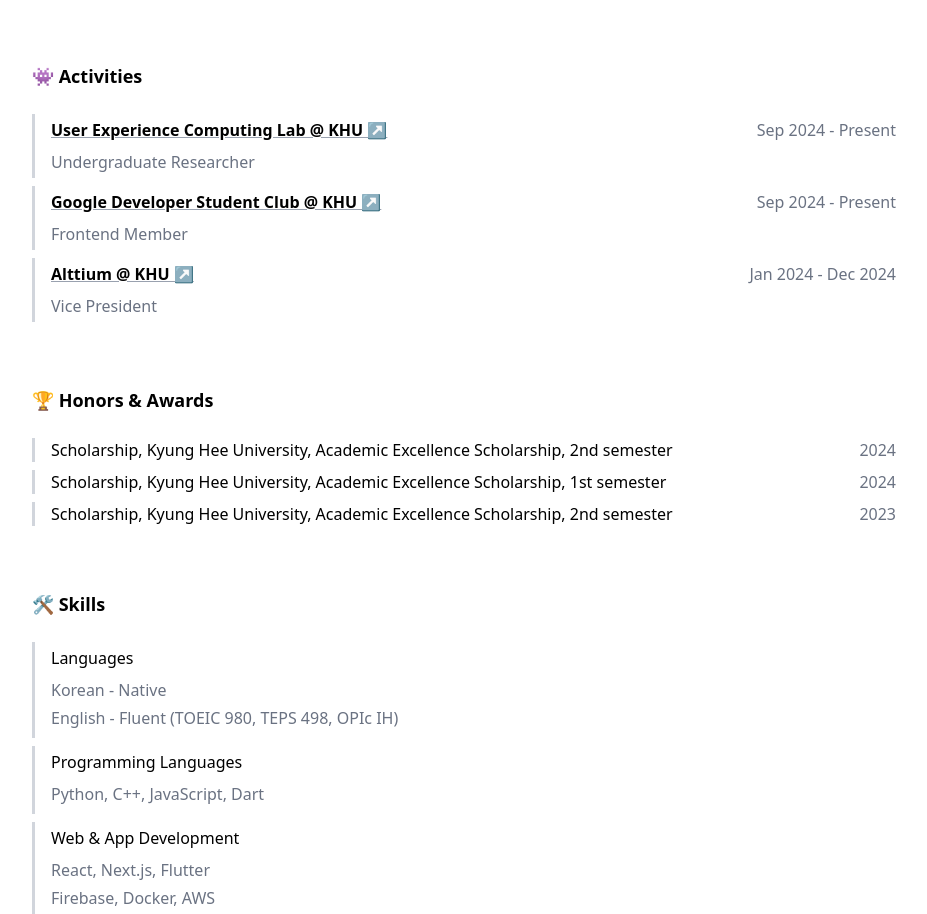
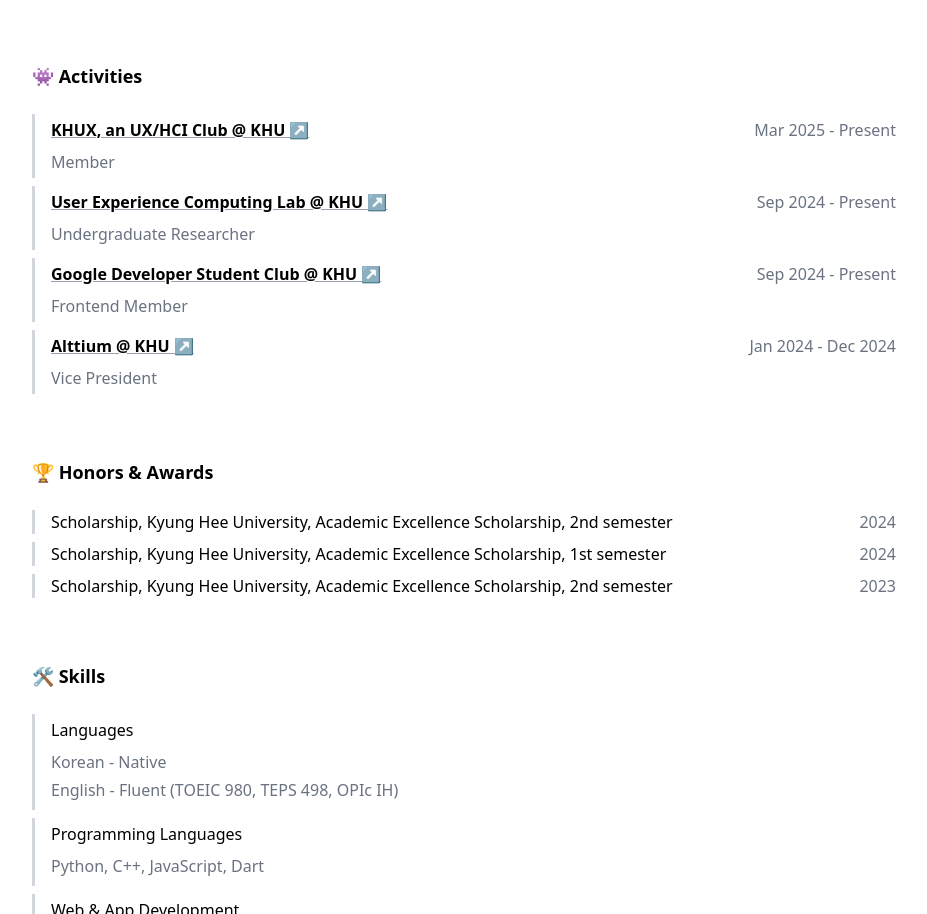
Before and after one commit to grden/grden.github.io, a React (Vite) app: page /#/about in a window 1280 px wide. Shown: the part 904-1818 px from the top of the page, without its empty margins (176-1103 px from the left). Built offline with nearby package versions, Linux system fonts and the light colour scheme.

Commit message:
doc: minor document updates

```diff
--- a/src/contents/projects/m5ers.mdx
+++ b/src/contents/projects/m5ers.mdx
@@ -63,8 +63,8 @@ The system is currently being integrated with live hardware.
 ## The Experience
 My internship was located in San Jose.
 It was my first time living in the US, and it was a great opportunity to gain this kind of experience.
-I tried to make the most of my time there. Even though we had no car,
-the other intern and I made full use of public transport and ride-sharing apps to explore the entire Bay Area.
+I tried to make the most of my time there. Even though we had no car(and no driver's license),
+the other intern and I made full use of public transport and Uber to explore the entire Bay Area.
 
 <div className="flex flex-row mx-auto">
 <img
--- a/src/features/About/components/activities.tsx
+++ b/src/features/About/components/activities.tsx
@@ -3,6 +3,15 @@ export default function Activities() {
         <div className="mb-16">
             <h2 className="text-lg font-semibold mb-6">👾 Activities</h2>
             <ul>
+                <li className="border-l-3 border-gray-300 pl-4 py-1 mb-2">
+                    <div className="flex flex-col md:flex-row justify-between mb-2">
+                        <a target="_blank" rel="noopener noreferrer" href="https://www.instagram.com/khux.khux/" className="font-semibold text-black underline decoration-gray-400 hover:decoration-inherit transition-colors duration-200">
+                            KHUX, an UX/HCI Club @ KHU ↗
+                        </a>
+                        <p className="text-gray-500">Mar 2025 - Present</p>
+                    </div>
+                    <p className="text-gray-500">Member </p>
+                </li>
                 <li className="border-l-3 border-gray-300 pl-4 py-1 mb-2">
                     <div className="flex flex-col md:flex-row justify-between mb-2">
                         <a target="_blank" rel="noopener noreferrer" href="https://uxc.khu.ac.kr/" className="font-semibold text-black underline decoration-gray-400 hover:decoration-inherit transition-colors duration-200">
```
